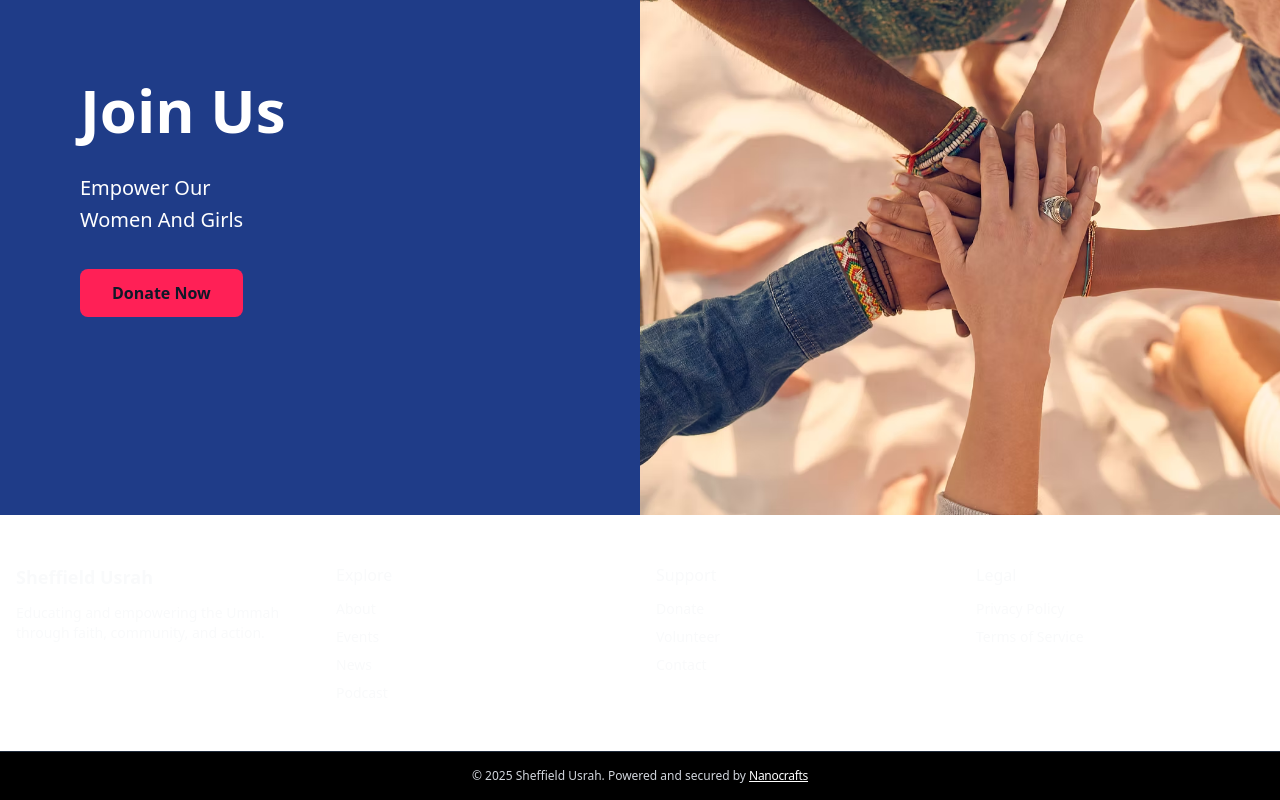
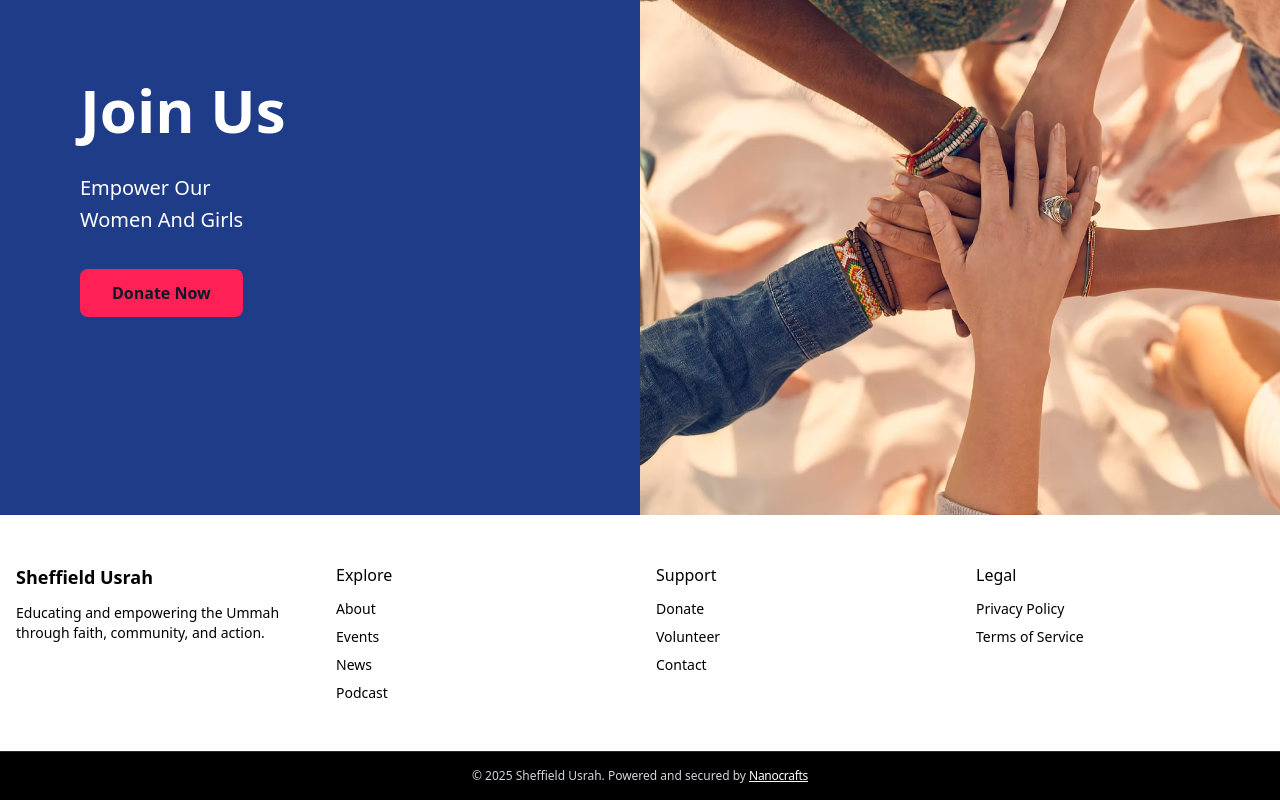
Before and after one commit to Azeez1314/sug-three, a Next.js app: page / in a window 1280 px wide. Shown: the part 2744-3544 px from the top of the page. Built offline with nearby package versions, Linux system fonts and the light colour scheme.

Commit message:
response VI

```diff
--- a/app/components/site-footer.tsx
+++ b/app/components/site-footer.tsx
@@ -5,7 +5,7 @@ import Link from "next/link"
 export function SiteFooter() {
   return (
     <footer className="relative z-10">
-      <div className="mx-auto max-w-7xl px-4 py-12 grid grid-cols-1 md:grid-cols-4 gap-8 bg-white w-full">
+      <div className="mx-auto max-w-7xl px-4 py-12 grid grid-cols-1 md:grid-cols-4 gap-8 bg-white w-full text-black">
         {/* Brand */}
         <div>
           <h3 className="font-semibold text-lg">Sheffield Usrah</h3>
```
